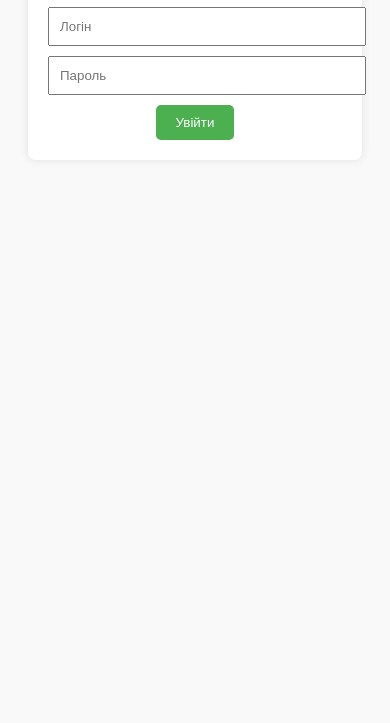
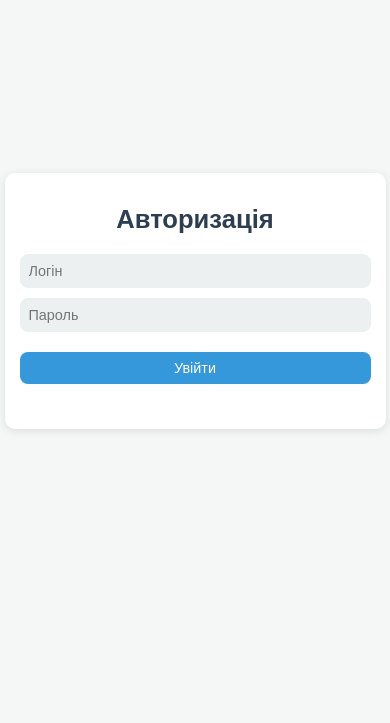
Before and after one commit to a1m4ik/score_pivroku, a plain HTML site: page index.html in a window 390 px wide. Shown: the part 121-844 px from the top of the page. Drawn offline with Linux system fonts and the light colour scheme.

Commit message:
Update index.html

```diff
--- a/index.html
+++ b/index.html
@@ -5,53 +5,132 @@
     <meta name="viewport" content="width=device-width, initial-scale=1.0">
     <title>Півріччя</title>
     <style>
+        /* Задати шрифт та базовий стиль */
         body {
-            font-family: Arial, sans-serif;
-            background-color: #f9f9f9;
-            padding: 20px;
+            font-family: 'Arial', sans-serif;
+            margin: 0;
+            padding: 0;
+            background-color: #f4f7f6;
+            color: #333;
+            display: flex;
+            justify-content: center;
+            align-items: center;
+            height: 100vh;
         }
+
         #container {
-            max-width: 600px;
-            margin: auto;
+            max-width: 400px;
+            width: 90%; /* Зроблено ширину контейнера адаптивною */
             background-color: #fff;
             padding: 20px;
-            border-radius: 8px;
-            box-shadow: 0px 0px 10px rgba(0, 0, 0, 0.1);
+            border-radius: 12px;
+            box-shadow: 0px 2px 10px rgba(0, 0, 0, 0.1);
         }
+
         h1, h2 {
             text-align: center;
+            color: #2c3e50;
         }
+
+        h1 {
+            font-size: 1.8em;
+            margin-bottom: 20px;
+        }
+
+        h2 {
+            font-size: 1.5em;
+            margin-bottom: 10px;
+            color: #3498db; /* Синій колір для заголовка рахунку */
+        }
+
+        #welcomeMessage {
+            text-align: center;
+            font-size: 1em;
+            color: #95a5a6;
+            margin-bottom: 20px;
+        }
+
+        input, button {
+            width: 100%;
+            padding: 10px;
+            margin-bottom: 10px;
+            border-radius: 8px;
+            border: 1px solid #ecf0f1;
+            font-size: 1em;
+            box-sizing: border-box;
+            transition: all 0.3s ease; /* Додано анімацію для плавності */
+        }
+
+        input {
+            background-color: #ecf0f1;
+            color: #2c3e50;
+            outline: none;
+        }
+
+        button {
+            background-color: #3498db; /* Яскраво-синій фон */
+            color: white;
+            border: none;
+            cursor: pointer;
+        }
+
+        /* Ховер ефект для кнопок */
+        button:hover {
+            background-color: #2980b9; /* Темніший синій при наведенні */
+            transform: translateY(-2px); /* Легка анімація підняття */
+            box-shadow: 0 5px 15px rgba(0, 0, 0, 0.2); /* Тінь при наведенні */
+        }
+
         #comments {
             margin-top: 20px;
         }
+
         .comment {
             background-color: #f0f0f0;
-            margin: 10px 0;
+            margin-bottom: 10px;
             padding: 10px;
-            border-radius: 5px;
+            border-radius: 8px;
+            font-size: 0.9em;
         }
-        button {
-            background-color: #4CAF50;
-            color: white;
-            padding: 10px 20px;
-            border: none;
-            border-radius: 5px;
-            cursor: pointer;
+
+        /* Медіа-запити для адаптивності */
+        @media (max-width: 600px) {
+            #container {
+                padding: 15px;
+                border-radius: 10px;
+            }
+
+            h1 {
+                font-size: 1.6em;
+            }
+
+            h2 {
+                font-size: 1.3em;
+            }
+
+            button, input {
+                font-size: 0.9em;
+                padding: 8px;
+            }
+
+            .comment {
+                padding: 8px;
+                font-size: 0.85em;
+            }
         }
-        button:hover {
-            background-color: #45a049;
+
+        /* Додаткові стилі для форми авторизації */
+        #loginForm {
+            text-align: center;
+            padding-bottom: 20px;
         }
-        input {
-            padding: 10px;
-            width: 100%;
+
+        #loginForm input {
             margin-bottom: 10px;
         }
-        #loginForm {
-            text-align: center;
-        }
-        #welcomeMessage {
-            text-align: center;
-            font-size: 1.2em;
+
+        #loginForm button {
+            margin-top: 10px;
         }
     </style>
 </head>
```
